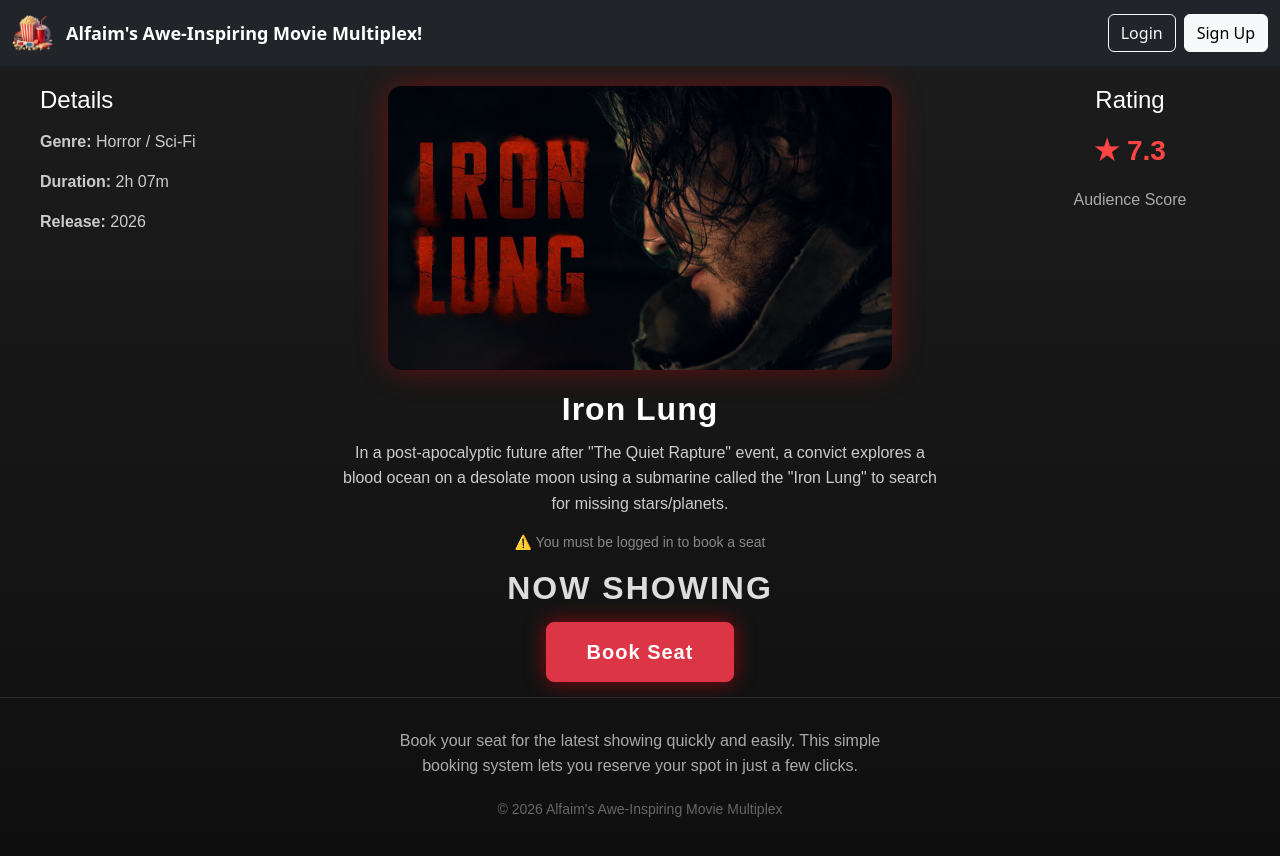
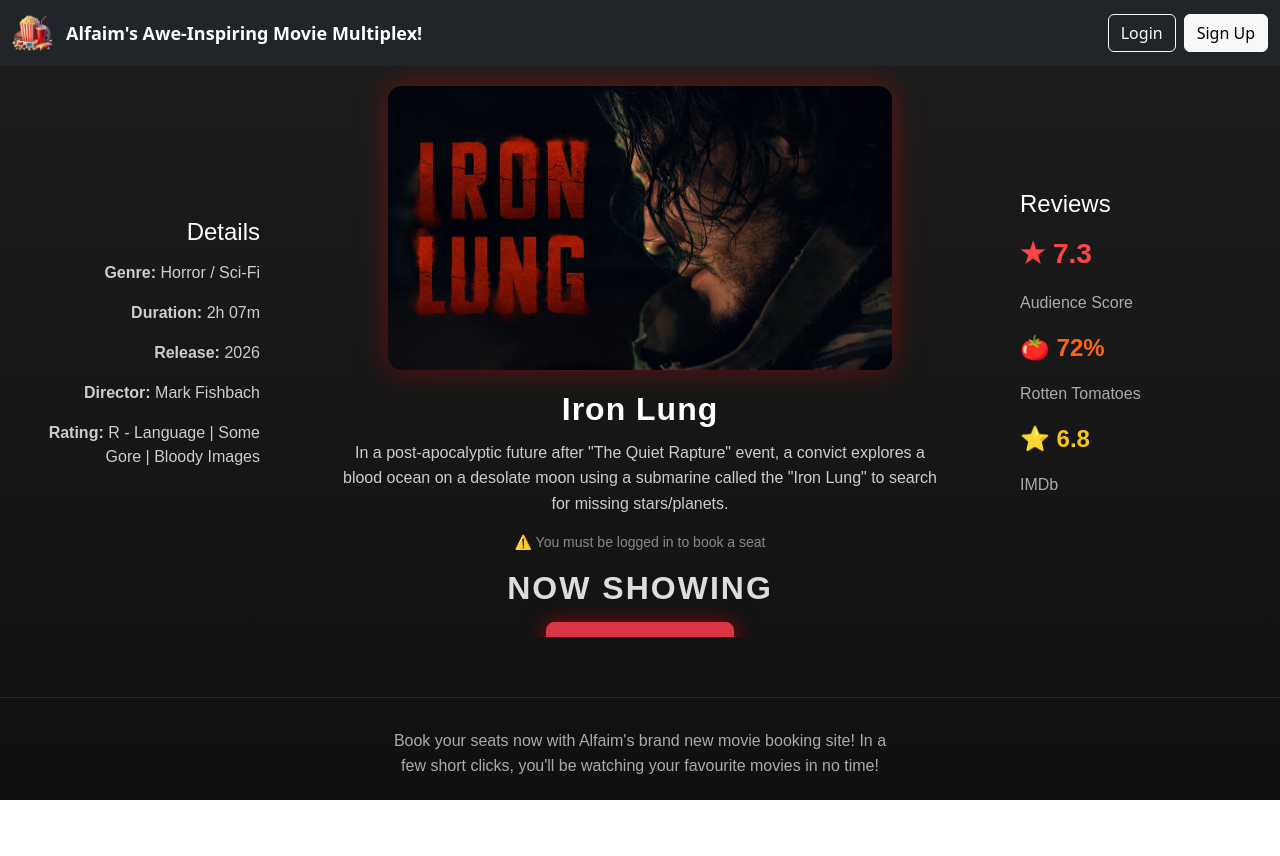
Before and after one commit to Rulfayem/movie-booking-app-fullstack-project, a React (Vite) app: page / in a window 1280 px wide. Shown: the top 856 px of the page. After the commit the page ends 800 px from the top, so only its background shows below. Built offline with nearby package versions, Linux system fonts and the light colour scheme.

Commit message:
did some styling and polishing of the homepage frontend

```diff
--- a/src/index.css
+++ b/src/index.css
@@ -15,3 +15,9 @@ body {
   width: 100%;
   min-height: 100vh;
 }
+
+html,
+body {
+  height: 100%;
+  overflow: hidden;
+}
--- a/src/pages/HomePage.jsx
+++ b/src/pages/HomePage.jsx
@@ -26,7 +26,8 @@ function HomePage() {
                 color: "white",
                 fontFamily: "Arial, sans-serif",
                 display: "flex",
-                flexDirection: "column"
+                flexDirection: "column",
+                boxSizing: "border-box"
             }}
         >
             {/* controls entire top row layout */}
@@ -45,14 +46,16 @@ function HomePage() {
                     style={{
                         width: "220px",
                         color: "#ccc",
-                        textAlign: "left",
-                        alignSelf: "flex-start"
+                        textAlign: "right",
+                        alignSelf: "center"
                     }}
                 >
                     <h4 style={{ color: "#fff", marginBottom: "15px" }}>Details</h4>
                     <p><strong>Genre:</strong> Horror / Sci-Fi</p>
                     <p><strong>Duration:</strong> 2h 07m</p>
                     <p><strong>Release:</strong> 2026</p>
+                    <p><strong>Director:</strong> Mark Fishbach</p>
+                    <p><strong>Rating:</strong> R - Language | Some Gore | Bloody Images</p>
                 </div>
 
                 {/* middle column content */}
@@ -63,7 +66,7 @@ function HomePage() {
                         style={{
                             width: "70%",
                             maxWidth: "900px",
-                            maxHeight: "45vh",
+                            maxHeight: "40vh",
                             objectFit: "cover",
                             borderRadius: "14px",
                             boxShadow: "0 0 30px rgba(255, 0, 0, 0.35)",
@@ -121,6 +124,7 @@ function HomePage() {
                         Now Showing
                     </h2>
 
+                    {/* book seat button */}
                     <Button
                         variant="danger"
                         size="lg"
@@ -137,21 +141,59 @@ function HomePage() {
                     >
                         Book Seat
                     </Button>
+
+                    {/* showtimes display */}
+                    <div style={{ marginTop: "25px" }}>
+                        <h5 style={{ color: "#fff", marginBottom: "12px", letterSpacing: "1px" }}>
+                            🕐 Showtimes
+                        </h5>
+                        <div style={{ display: "flex", justifyContent: "center", gap: "12px", flexWrap: "wrap" }}>
+                            {["11:00 AM", "1:30 PM", "5:00 PM", "9:30 PM"].map((time) => (
+                                <span
+                                    key={time}
+                                    style={{
+                                        padding: "8px 16px",
+                                        border: "1px solid #ff4444",
+                                        borderRadius: "6px",
+                                        color: "#ff4444",
+                                        fontSize: "14px",
+                                        fontWeight: "500",
+                                        letterSpacing: "0.5px"
+                                    }}
+                                >
+                                    {time}
+                                </span>
+                            ))}
+                        </div>
+                    </div>
+
                 </div>
+                {/* end of middle column stuff */}
 
                 {/* right side column */}
                 <div
                     style={{
                         width: "220px",
-                        textAlign: "center",
-                        alignSelf: "flex-start"
+                        textAlign: "left",
+                        alignSelf: "center"
                     }}
                 >
-                    <h4 style={{ color: "#fff", marginBottom: "15px" }}>Rating</h4>
+                    <h4 style={{ color: "#fff", marginBottom: "15px" }}>Reviews</h4>
+
                     <p style={{ fontSize: "28px", color: "#ff4444", fontWeight: "bold" }}>
                         ★ 7.3
                     </p>
-                    <p style={{ color: "#aaa" }}>Audience Score</p>
+                    <p style={{ color: "#aaa", marginBottom: "15px" }}>Audience Score</p>
+
+                    <p style={{ fontSize: "24px", color: "#ff6314", fontWeight: "bold" }}>
+                        🍅 72%
+                    </p>
+                    <p style={{ color: "#aaa", marginBottom: "15px" }}>Rotten Tomatoes</p>
+
+                    <p style={{ fontSize: "24px", color: "#f5c518", fontWeight: "bold" }}>
+                        ⭐ 6.8
+                    </p>
+                    <p style={{ color: "#aaa" }}>IMDb</p>
                 </div>
             </div>
 
@@ -160,12 +202,18 @@ function HomePage() {
                 style={{
                     padding: "30px 20px",
                     textAlign: "center",
-                    borderTop: "1px solid #2a2a2a"
+                    borderTop: "1px solid #2a2a2a",
+                    display: "flex",
+                    flexDirection: "column",
+                    alignItems: "center",
+                    justifyContent: "center",
+                    flex: 1,
+                    marginTop: "60px"
                 }}
             >
                 <p style={{ color: "#aaa", maxWidth: "500px", margin: "0 auto", lineHeight: "1.6" }}>
-                    Book your seat for the latest showing quickly and easily.
-                    This simple booking system lets you reserve your spot in just a few clicks.
+                    Book your seats now with Alfaim's brand new movie booking site! In a few short
+                    clicks, you'll be watching your favourite movies in no time!
                 </p>
 
                 <p style={{ color: "#666", marginTop: "20px", fontSize: "14px" }}>
```
